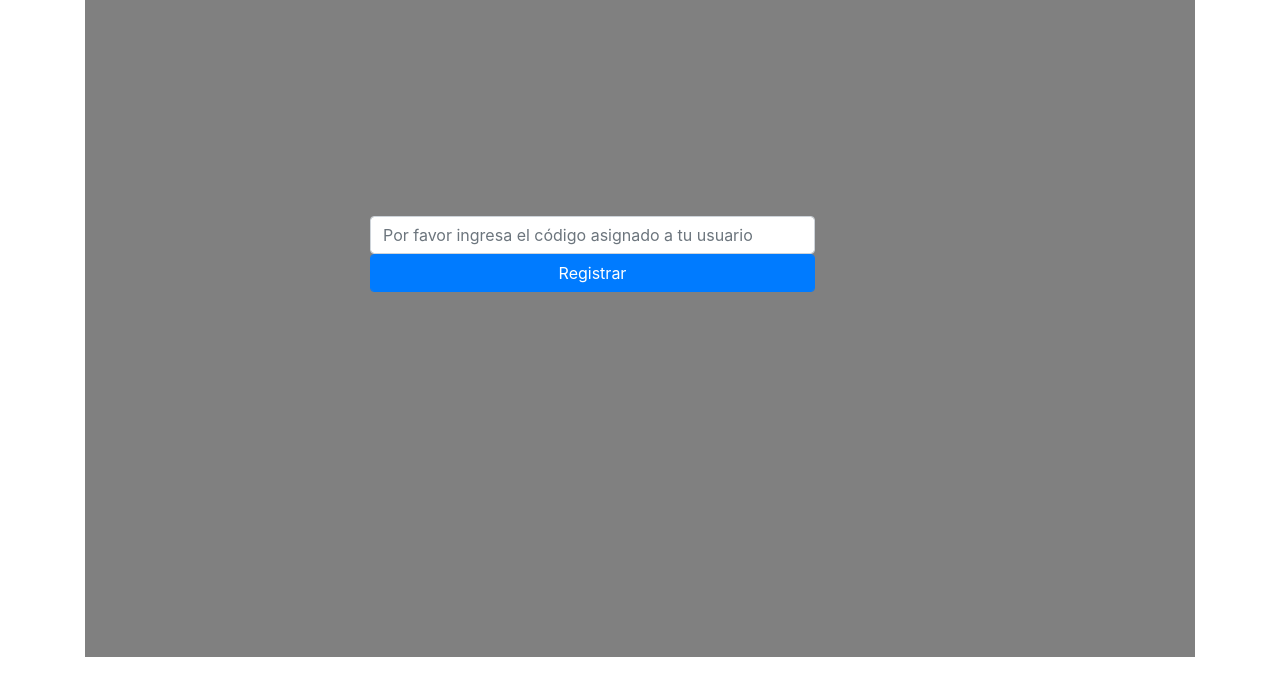
After one commit to morales966/start8_entradaYsalida, a CakePHP app: the page made by app/View/Pages/registro.ctp in a window 1280 px wide. The commit adds this page. Shown: the top 696 px of the page. Run offline with PHP 8.4 and a stand-in for CakePHP, Linux system fonts and the light colour scheme; the template is opened without the code that fills it, so the values that code supplies are empty; form fields are guessed from the names that the template uses; some libraries are stand-ins or nearby versions.

Commit message:
26-10-2020
lector de codigo al 80%

```diff
--- a/app/Controller/AppController.php
+++ b/app/Controller/AppController.php
@@ -14,11 +14,11 @@
                                                         )
                                                     );
 
-		public function beforeRender(){
+		public function beforeRender() {
 
 		}
 
-		public function beforeFilter(){
+		public function beforeFilter() {
 
 		}
 
@@ -40,7 +40,7 @@
             return true;
         }
 
-        public function validateSessionTrue(){
+        public function validateSessionTrue() {
             if (AuthComponent::user('id')) {
                 $this->redirect(array('controller' => 'pages', 'action' => 'index'));
             }
--- /dev/null
+++ b/app/Model/Schedule.php
@@ -0,0 +1,6 @@
+<?php
+App::uses('AppModel', 'Model');
+
+class Schedule extends AppModel {
+
+}
--- /dev/null
+++ b/app/View/Pages/registro.ctp
@@ -0,0 +1,22 @@
+<div class="container">
+	<div class="contenedor_registro">
+		<div class="row">
+			<div class="col-md-3"></div>
+			<div class="col-md-5">
+				<br>
+				<br>
+				<br>
+				<br>
+				<br>
+				<br>
+				<br>
+				<br>
+				<br>
+				<?php echo $this->Form->create('Schedule',array('data-parsley-validate')); ?>
+			        <?php echo $this->Form->input('codigo',array('placeholder' => 'Por favor ingresa el código asignado a tu usuario','label' => false,'class' => 'form-control','required' => true)); ?>
+					<button class="btn btn-primary form-control" type="submit">Registrar</button>
+				</form>
+			</div>
+		</div>
+	</div>
+</div>
--- a/app/webroot/css/style.css
+++ b/app/webroot/css/style.css
@@ -93,3 +93,13 @@ body {
 span.txtSpanPasos{
   font-size: 1rem !important
 }
+
+.contenedor_registro {
+  width: 100%;
+  height: 657px;
+  background: gray;
+}
+
+.container_btn_registro {
+    padding: 200px;
+}
```
Also changed, not shown: app/Controller/PagesController.php (+63 -1 lines), app/Model/AppModel.php (+35 -27 lines), app/Model/User.php (+131 -1 lines), app/Test/Case/Controller/SchedulesControllerTest.php (added, +63 -0 lines), app/View/Users/login.ctp (+7 -0 lines), app/webroot/css/styleSession.css (line endings or trailing spaces).
